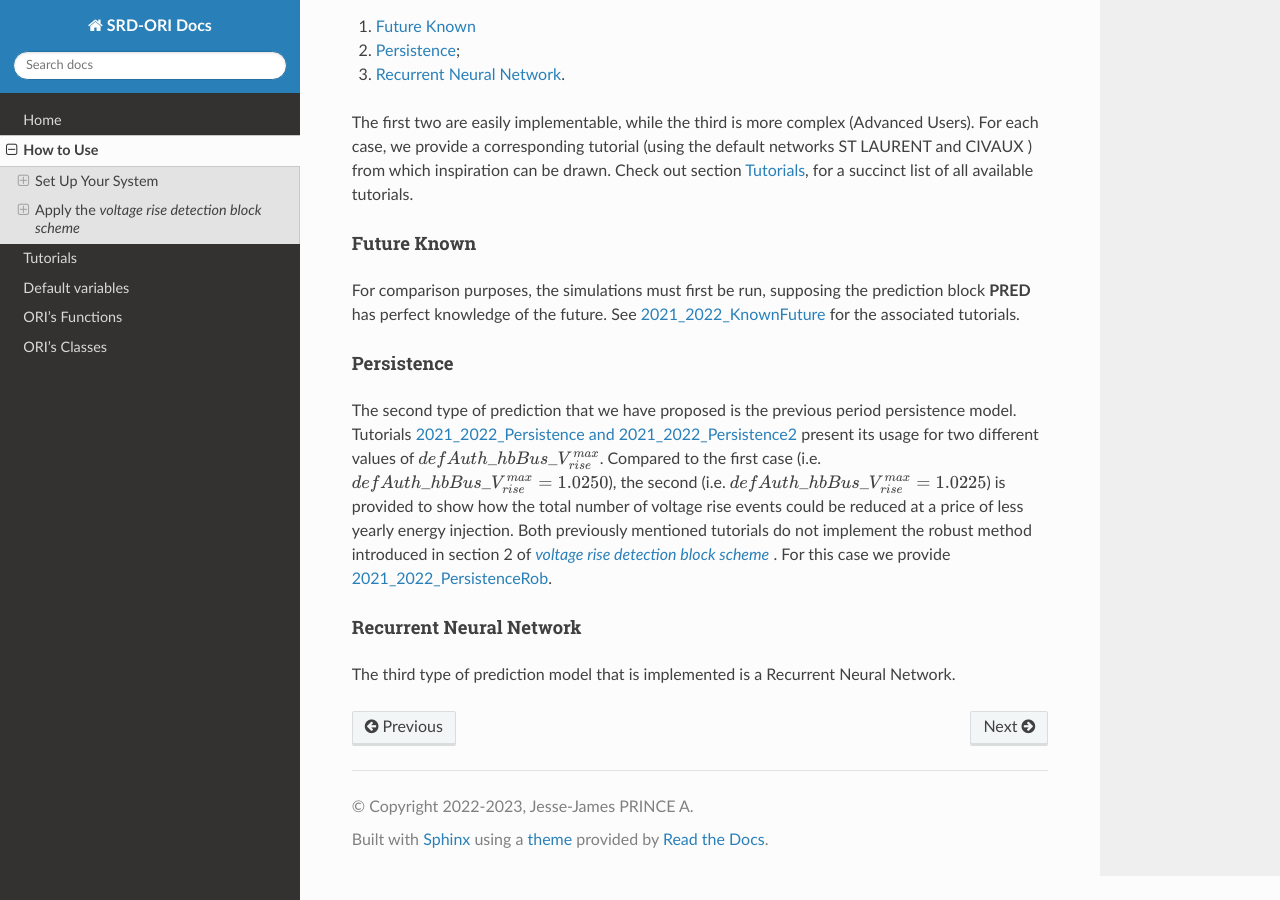
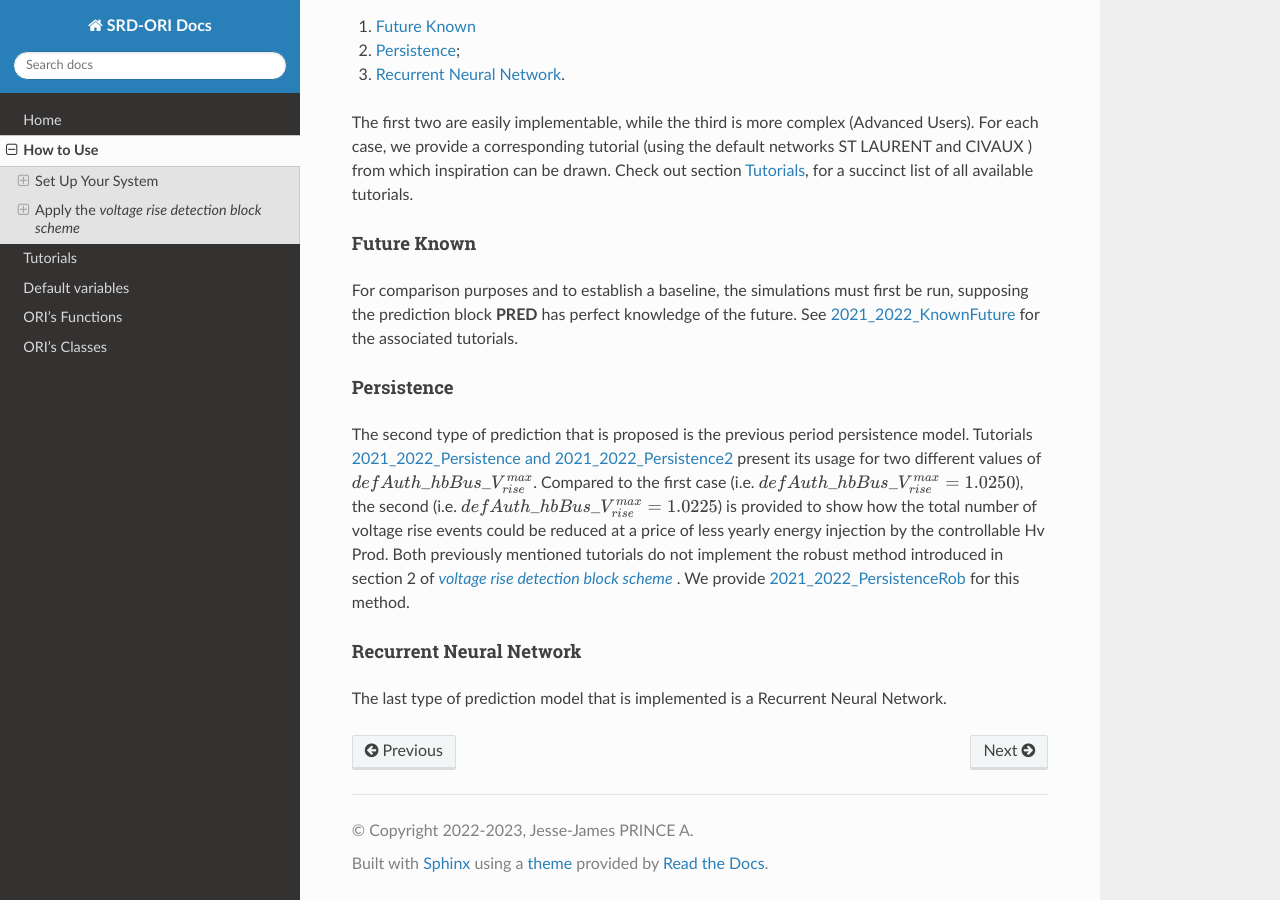
Before and after one commit to pajjaecat/ORI-SRD, a Sphinx documentation site: the page built from docs/HowToUse/howToUse.rst, in a window 1280 px wide and 900 px high, scrolled down 2120 px. Built offline with Sphinx 7.4.7 and the Read the Docs theme 2.0.0, drawn with Linux system fonts in a browser that asks for light colours.

Commit message:
Update howToUse.rst

```diff
--- a/docs/HowToUse/howToUse.rst
+++ b/docs/HowToUse/howToUse.rst
@@ -122,18 +122,19 @@ out section :ref:`Tutorials`, for a succinct list of all available tutorials.
 
 Future Known
 =============
-For comparison purposes, the simulations must first be run, supposing the prediction block **PRED** has perfect knowledge of the
-future. See :ref:`Rst2021_2022_KnownFuture` for the associated tutorials.
+For comparison purposes and to establish a baseline, the simulations must first be run, supposing the prediction block
+**PRED** has perfect knowledge of the future. See :ref:`Rst2021_2022_KnownFuture` for the associated tutorials.
 
 Persistence
 ===========
-The second type of prediction that we have proposed is the previous period persistence model. Tutorials
+The second type of prediction that is proposed is the previous period persistence model. Tutorials
 :ref:`Rst2021_2022_Persistence` present its usage for two different values of :math:`defAuth\_ hbBus\_ V^{max}_{rise}`.
 Compared to the first case (i.e. :math:`defAuth\_ hbBus\_ V^{max}_{rise} = 1.0250`), the second
 (i.e. :math:`defAuth\_ hbBus\_ V^{max}_{rise} = 1.0225`) is provided to show how the total number of voltage rise events
-could be reduced at a price of less yearly energy injection. Both previously mentioned tutorials do not implement the robust
-method introduced in section 2 of |vRiseBlockScheme|_ . For this case we provide :ref:`Rst2021_2022_PersistenceRob`.
+could be reduced at a price of less yearly energy injection by the controllable Hv Prod. Both previously mentioned tutorials
+do not implement the robust  method introduced in section 2 of |vRiseBlockScheme|_ .
+We provide :ref:`Rst2021_2022_PersistenceRob` for this method.
 
 Recurrent Neural Network
 ========================
-The third type of prediction model that is implemented is a Recurrent Neural Network.
+The last type of prediction model that is implemented is a Recurrent Neural Network.
```
